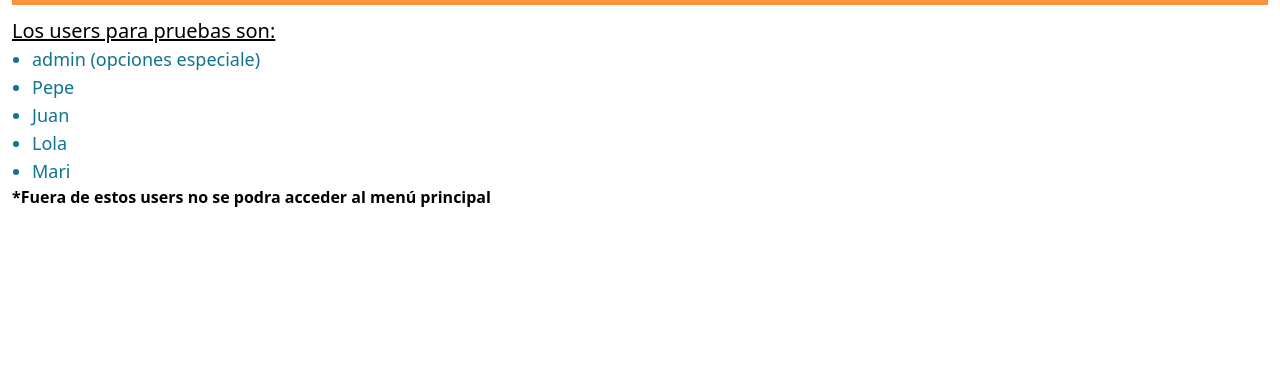
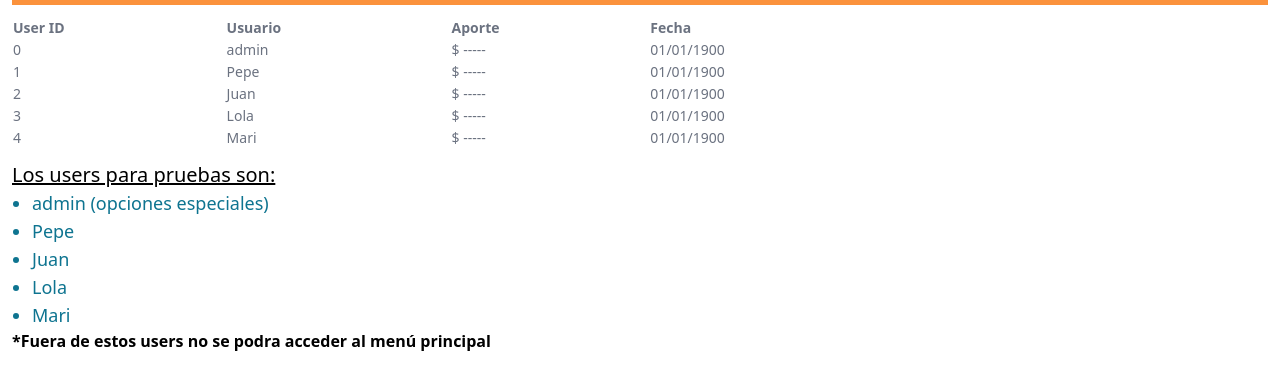
Before and after one commit to RoAriel/coder-js-proyecto-ocr, a website: page public/index.html in a window 1280 px wide. Shown: the part 55-444 px from the top of the page. Drawn offline with Linux system fonts and the light colour scheme.

Commit message:
se agerega tabla

```diff
--- a/public/index.html
+++ b/public/index.html
@@ -15,9 +15,53 @@
     </header>
     <main>
         <div class="m-3">
+                <table class="w-3/4 text-sm text-left text-gray-500 dark:text-neutral-950">
+                <thead>
+                    <tr>
+                        <th>User ID</th>
+                        <th>Usuario</th>
+                        <th>Aporte</th>
+                        <th>Fecha</th>
+                    </tr>
+                </thead>
+                <tbody>
+                    <tr>
+                        <td>0</td>
+                        <td>admin</td>
+                        <td>$ -----</td>
+                        <td>01/01/1900</td>
+                    </tr>
+                    <tr>
+                        <td>1</td>
+                        <td>Pepe</td>
+                        <td>$ -----</td>
+                        <td>01/01/1900</td>
+                    </tr>
+                    <tr>
+                        <td>2</td>
+                        <td>Juan</td>
+                        <td>$ -----</td>
+                        <td>01/01/1900</td>
+                    </tr>
+                    <tr>
+                        <td>3</td>
+                        <td>Lola</td>
+                        <td>$ -----</td>
+                        <td>01/01/1900</td>
+                    </tr>
+                    <tr>
+                        <td>4</td>
+                        <td>Mari</td>
+                        <td>$ -----</td>
+                        <td>01/01/1900</td>
+                    </tr>
+                </tbody>
+            </table>
+        </div>
+        <div class="m-3">
             <h2 class="text-xl underline ">Los users para pruebas son:</h2>
             <ul class="text-lg text-cyan-700 ml-5 list-disc ">
-                <li>admin (opciones especiale)</li>
+                <li>admin (opciones especiales)</li>
                 <li>Pepe</li>
                 <li>Juan</li>
                 <li>Lola</li>
@@ -26,6 +70,9 @@
             <h3 class="font-bold text-base">*Fuera de estos users no se podra acceder al menú principal</h3>
         </div>
     </main>
+    <footer>
+
+    </footer>
 
    <!-- <script src="../js/main.js"></script> -->
 </body>
```
Also changed, not shown: public/css/tailwind.css.
